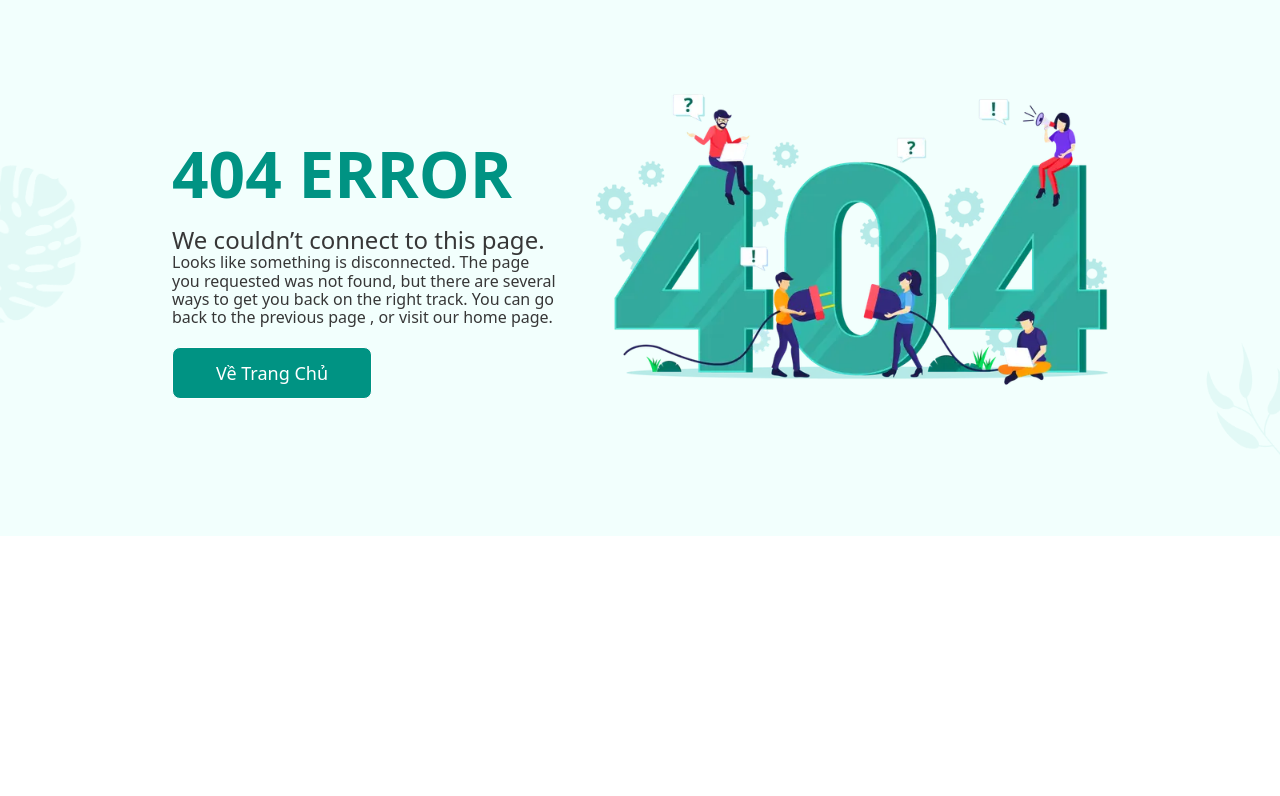
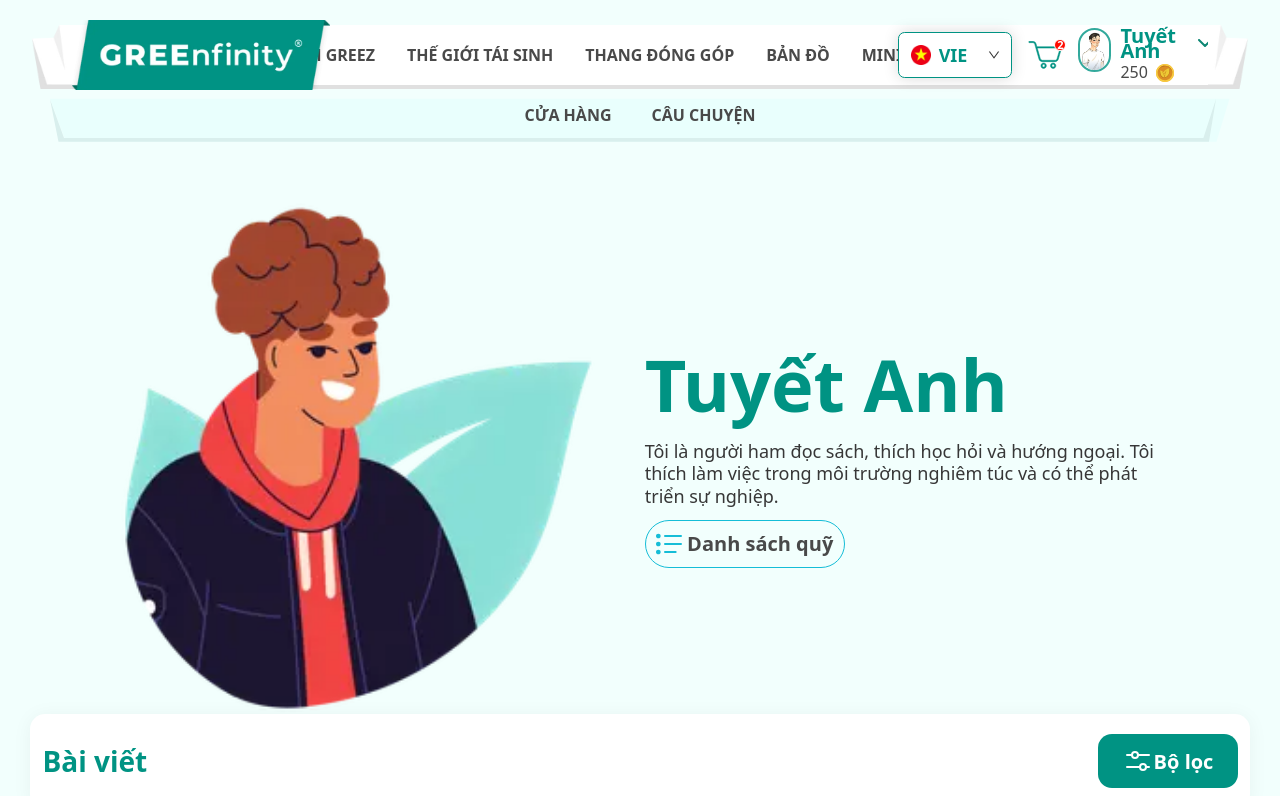
Before and after one commit to datnguyex/Greenfinity_FrontEnd, a React (Create React App) app: page /ho-so-dien-dan in a window 1280 px wide. Shown: the top 796 px of the page. Built offline with nearby package versions, Linux system fonts and the light colour scheme.

Commit message:
complete ForumProfile-interface

```diff
--- a/src/App.tsx
+++ b/src/App.tsx
@@ -23,7 +23,7 @@ import TransactionResult from './Page/Deposit/TransactionResult/TransactionResul
 import Store from './Page/Store/Store';
 import ProductDetail from './Page/ProductDetail/ProductDetail';
 import Forum from './Page/Forum/Forum';
-
+import ForumProfile from './Page/ForumProfile/ForumProfile';
 export default function App() {
     return (
         <Router>
@@ -55,6 +55,7 @@ export default function App() {
                 <Route path="chi-tiet-san-pham" element={<ProductDetail />} />
                 {/* // */}
                 <Route path="dien-dan" element={<Forum />} />
+                <Route path="ho-so-dien-dan" element={<ForumProfile />} />
             </Routes>
         </Router>
     );
--- /dev/null
+++ b/src/Page/ForumProfile/ForumProfile.tsx
@@ -0,0 +1,71 @@
+import Header from '~/component/Layout/Header/Header';
+import Footer from '~/component/Layout/Footer/Footer';
+import { leafHomeLeft, leafHomeRight, ManRankAvatar } from '~/Images';
+import { Link } from 'react-router-dom';
+import { EditSign, HorizonTwoCircle, ListCircleAndDash } from '~/component/Icon';
+import Posts from '~/component/Posts/Posts';
+
+function ForumProfile() {
+    return (
+        <>
+            <Header />
+            <div
+                className="bg-[#f2fffd] py-[56px] bg-no-repeat bg-[position:0_100%] bg-[size:10%_auto]"
+                style={{
+                    backgroundImage: `url(${leafHomeLeft}), url(${leafHomeRight})`,
+                    backgroundPosition: '0 100%, 100% 100%',
+                    backgroundSize: '10% auto, 10% auto',
+                }}
+            >
+                <div className="my-[140px]">
+                    <div className="px-[30px] mx-auto max-w-[132.7rem] w-[100%]">
+                        <div className="flex items-center justify-between gap-[5rem] mx-auto max-w-[104.8rem] w-[90%]">
+                            {/* Avatar Section */}
+                            <div className="flex w-[50.7%] items-end">
+                                <img className="h-auto w-[100%]" src={ManRankAvatar} alt="Avatar" />
+                            </div>
+
+                            {/* Profile Information Section */}
+                            <div className="w-[55%] flex flex-col gap-[20px]">
+                                {/* Name Section */}
+                                <span className="inline-block max-w-[100%] text-[7.2rem] font-bold leading-[8.5rem] text-[#009383]">
+                                    Tuyết Anh
+                                </span>
+
+                                {/* Bio Section */}
+                                <div className="h-[53px] flex-col justify-center items-start flex">
+                                    <div className="text-[#373737] text-[18px] font-normal leading-tight">
+                                        Tôi là người ham đọc sách, thích học hỏi và hướng ngoại. Tôi thích làm việc
+                                        trong môi trường nghiêm túc và có thể phát triển sự nghiệp.
+                                    </div>
+                                </div>
+                                {/* Edit Profile Button */}
+                                <Link
+                                    to={'/trang-ca-nhan'}
+                                    className="w-[200px] h-[48px] py-[23px] rounded-[30px] border border-[#15BDD7] flex items-center justify-center gap-2"
+                                >
+                                    <div className="text-[#494949] text-[20px] font-bold flex items-center gap-2 justify-center h-[48px]">
+                                        <ListCircleAndDash />
+                                        Danh sách quỹ
+                                    </div>
+                                </Link>
+                            </div>
+                        </div>
+                        <div className="min-h-[70px] w-[100%] p-5 bg-white rounded-3xl shadow-[0px_2px_20px_0px_rgba(0,0,0,0.05)] flex justify-between items-center gap-5">
+                            <h1 className="text-[#009383] font-bold text-[28px]">Bài viết</h1>
+                            <button className="bg-[#009383] rounded-[14px] flex items-center justify-center w-[140px] h-[54px] text-[#fff] font-semibold text-[20px]">
+                                <HorizonTwoCircle />
+                                Bộ lọc
+                            </button>
+                        </div>
+                        <Posts />
+                        <Posts />
+                    </div>
+                </div>
+            </div>
+            <Footer />
+        </>
+    );
+}
+
+export default ForumProfile;
--- a/src/component/Icon/Icon.tsx
+++ b/src/component/Icon/Icon.tsx
@@ -1136,3 +1136,37 @@ export const TitleFundList: React.FC<{ width?: string; height?: string }> = ({
         </svg>
     );
 };
+export const HorizonTwoCircle: React.FC<{ width?: string; height?: string }> = ({
+    width = '1.5rem',
+    height = '1.5rem',
+}) => {
+    return (
+        <svg width="32" height="32" viewBox="0 0 32 32" fill="none" xmlns="http://www.w3.org/2000/svg">
+            <g clip-path="url(#clip0_1_17131)">
+                <path
+                    d="M13 13C14.6569 13 16 11.6569 16 10C16 8.34315 14.6569 7 13 7C11.3431 7 10 8.34315 10 10C10 11.6569 11.3431 13 13 13Z"
+                    stroke="white"
+                    stroke-width="2"
+                    stroke-linecap="round"
+                    stroke-linejoin="round"
+                />
+                <path
+                    d="M21 25C22.6569 25 24 23.6569 24 22C24 20.3431 22.6569 19 21 19C19.3431 19 18 20.3431 18 22C18 23.6569 19.3431 25 21 25Z"
+                    stroke="white"
+                    stroke-width="2"
+                    stroke-linecap="round"
+                    stroke-linejoin="round"
+                />
+                <path d="M16 10H27" stroke="white" stroke-width="2" stroke-linecap="round" stroke-linejoin="round" />
+                <path d="M5 10H10" stroke="white" stroke-width="2" stroke-linecap="round" stroke-linejoin="round" />
+                <path d="M24 22H27" stroke="white" stroke-width="2" stroke-linecap="round" stroke-linejoin="round" />
+                <path d="M5 22H18" stroke="white" stroke-width="2" stroke-linecap="round" stroke-linejoin="round" />
+            </g>
+            <defs>
+                <clipPath id="clip0_1_17131">
+                    <rect width="32" height="32" fill="white" />
+                </clipPath>
+            </defs>
+        </svg>
+    );
+};
--- a/src/component/Icon/index.tsx
+++ b/src/component/Icon/index.tsx
@@ -58,4 +58,5 @@ export {
     ImageChoosen,
     LineComment,
     TitleFundList,
+    HorizonTwoCircle,
 } from './Icon';
```
